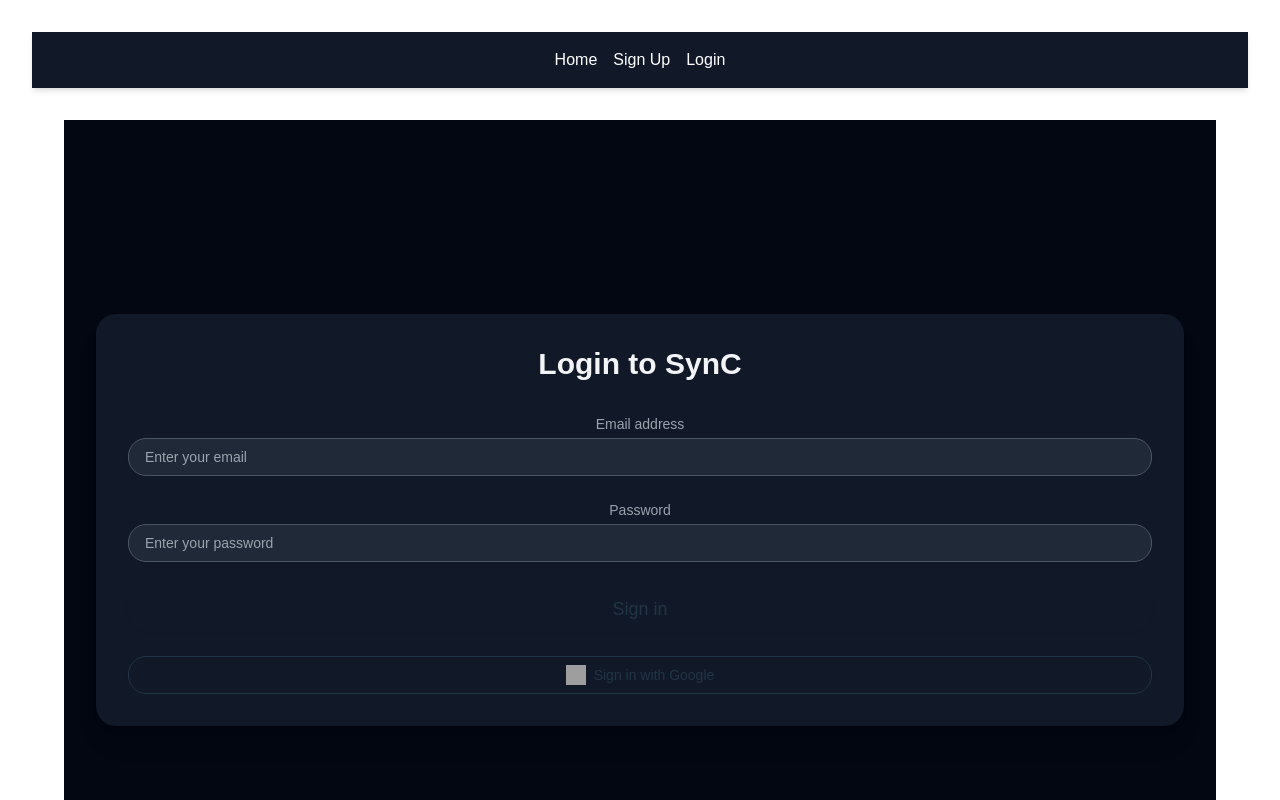
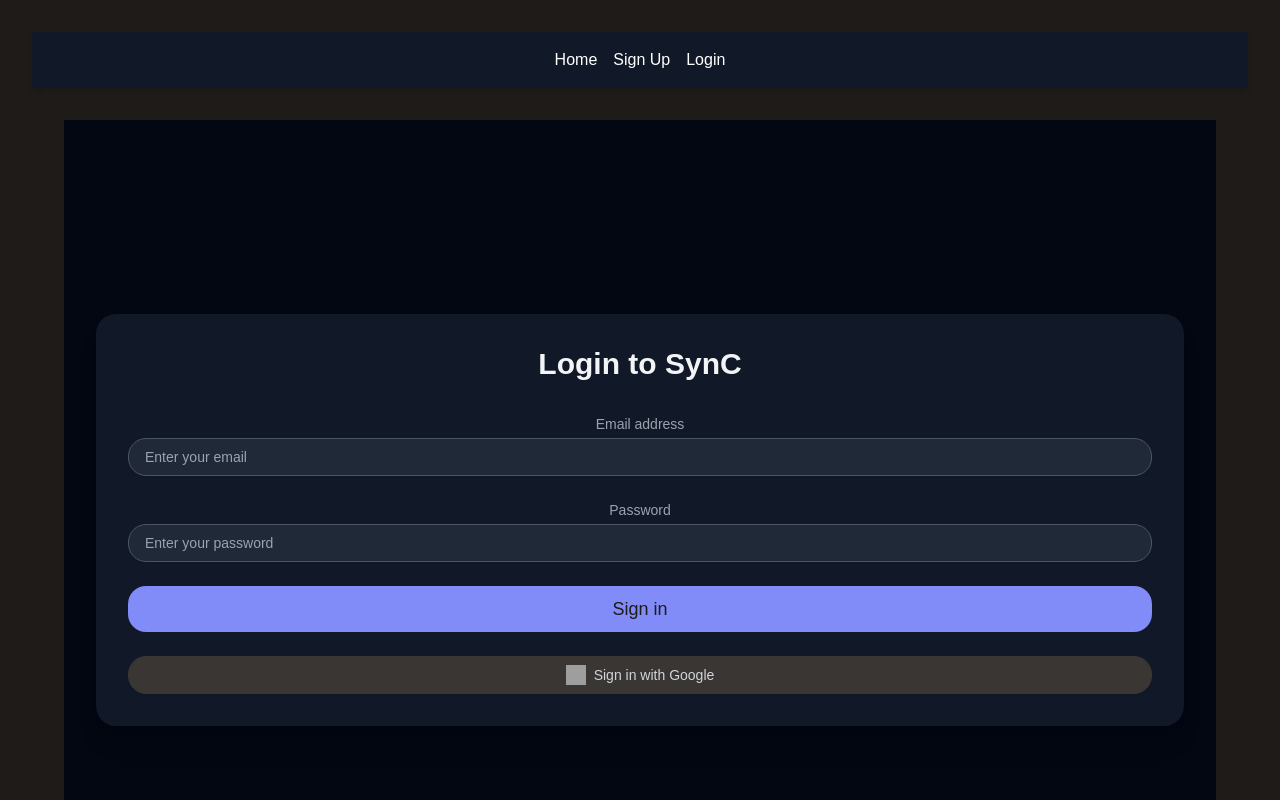
Before and after one commit to umamaheshmadala/BMad_Sync, a React (Vite) app in the folder apps/web/: page /login in a window 1280 px wide. Shown: the top 800 px of the page. Built offline with nearby package versions, Linux system fonts and the light colour scheme; no server answers; grey boxes are pictures that could not be loaded.

Commit message:
fix(theme): map Tailwind colors directly to CSS variables (OKLCH) to avoid double color function)

```diff
--- a/apps/web/tailwind.config.ts
+++ b/apps/web/tailwind.config.ts
@@ -10,38 +10,38 @@
   theme: {
     extend: {
       colors: {
-        border: "oklch(var(--border))",
-        input: "oklch(var(--input))",
-        ring: "oklch(var(--ring))",
-        background: "oklch(var(--background))",
-        foreground: "oklch(var(--foreground))",
+        border: "var(--border)",
+        input: "var(--input)",
+        ring: "var(--ring)",
+        background: "var(--background)",
+        foreground: "var(--foreground)",
         primary: {
-          DEFAULT: "oklch(var(--primary))",
-          foreground: "oklch(var(--primary-foreground))",
+          DEFAULT: "var(--primary)",
+          foreground: "var(--primary-foreground)",
         },
         secondary: {
-          DEFAULT: "oklch(var(--secondary))",
-          foreground: "oklch(var(--secondary-foreground))",
+          DEFAULT: "var(--secondary)",
+          foreground: "var(--secondary-foreground)",
         },
         destructive: {
-          DEFAULT: "oklch(var(--destructive))",
-          foreground: "oklch(var(--destructive-foreground))",
+          DEFAULT: "var(--destructive)",
+          foreground: "var(--destructive-foreground)",
         },
         muted: {
-          DEFAULT: "oklch(var(--muted))",
-          foreground: "oklch(var(--muted-foreground))",
+          DEFAULT: "var(--muted)",
+          foreground: "var(--muted-foreground)",
         },
         accent: {
-          DEFAULT: "oklch(var(--accent))",
-          foreground: "oklch(var(--accent-foreground))",
+          DEFAULT: "var(--accent)",
+          foreground: "var(--accent-foreground)",
         },
         popover: {
-          DEFAULT: "oklch(var(--popover))",
-          foreground: "oklch(var(--popover-foreground))",
+          DEFAULT: "var(--popover)",
+          foreground: "var(--popover-foreground)",
         },
         card: {
-          DEFAULT: "oklch(var(--card))",
-          foreground: "oklch(var(--card-foreground))",
+          DEFAULT: "var(--card)",
+          foreground: "var(--card-foreground)",
         },
       },
       borderRadius: {
```
